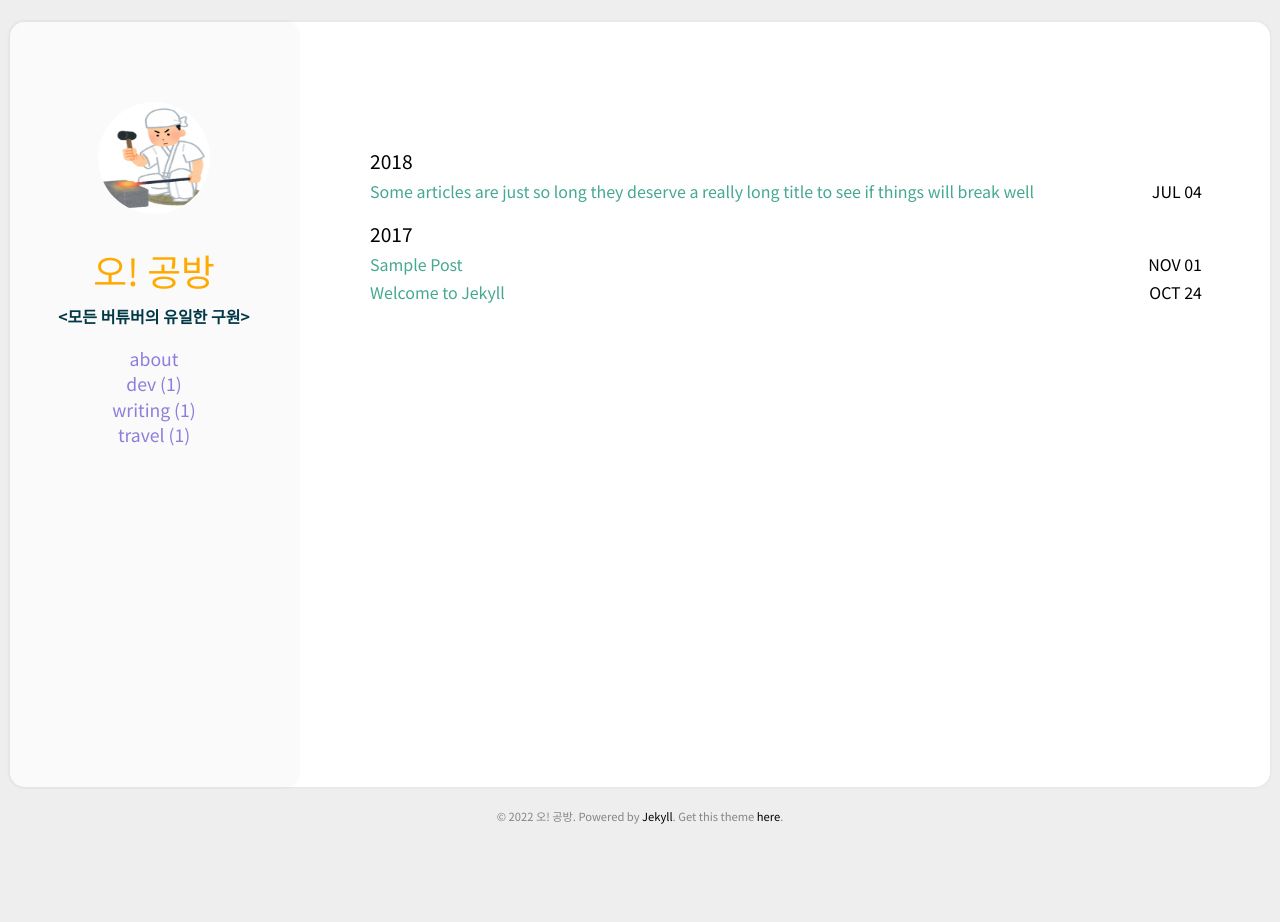
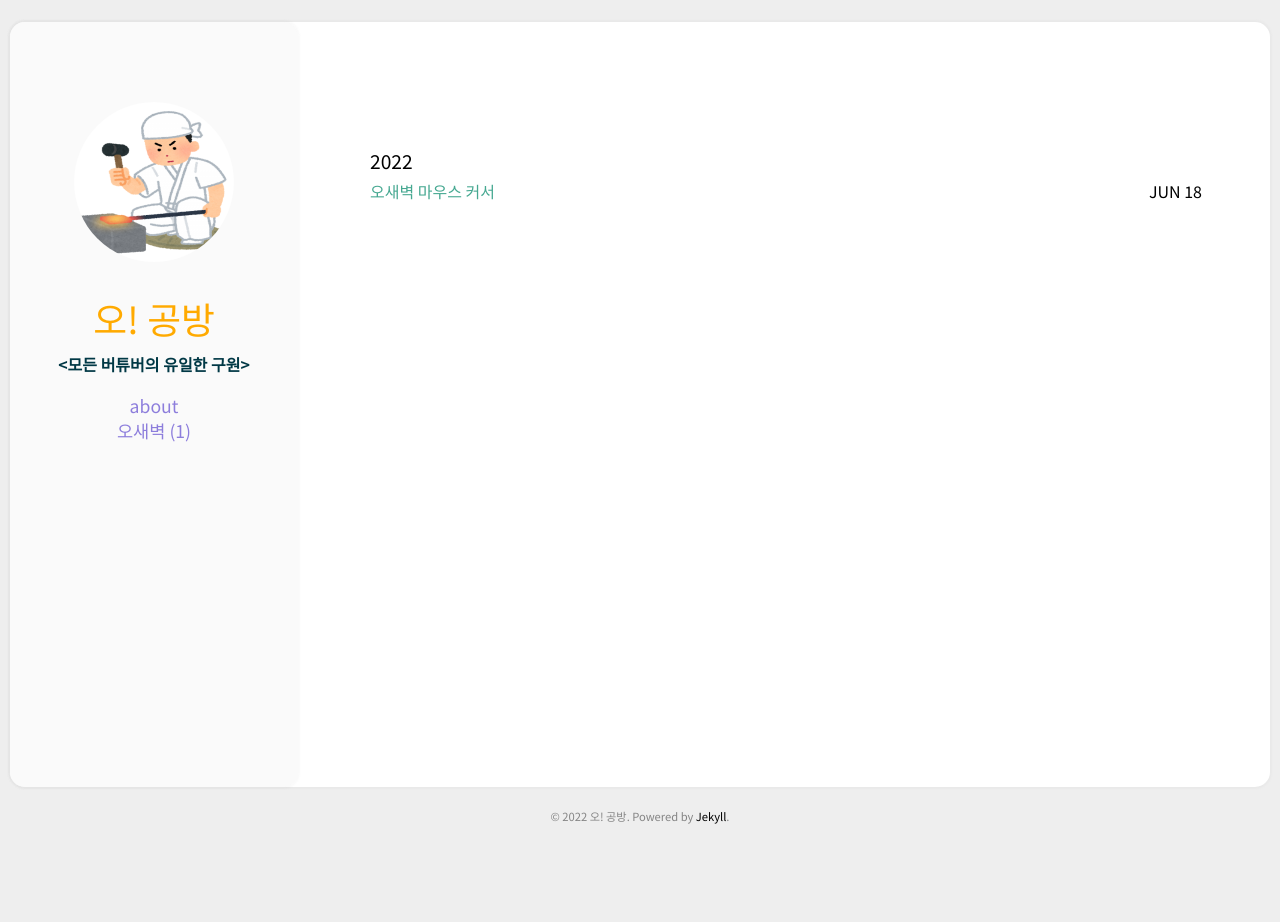
Before and after one commit to atelierO/atelierO, a Jekyll site: the page built from index.html, in a window 1280 px wide. Built offline with Jekyll 4.4.1, drawn with Linux system fonts in a browser that asks for light colours.

Commit message:
second impact

````diff
--- a/_includes/footer.html
+++ b/_includes/footer.html
@@ -2,7 +2,6 @@
   <div>
     &copy; {{ site.time | date: '%Y' }} {{ site.user.name }}.
     Powered by <a href="http://jekyllrb.com" target="_blank">Jekyll</a>.
-    Get this theme
-    <a href="https://github.com/starry99/catbook" target="_blank">here</a>.
+
   </div>
 </footer>
--- a/_includes/header.html
+++ b/_includes/header.html
@@ -10,7 +10,9 @@
     </a>
     <span class="header_name">{{ site.user.name }}</span>
     <span class="header_job">{{ site.user.job }}</span>
-    <span class="header_mes">{{ site.user.message }}</span>    <nav class="nav">
+    <span class="header_mes">{{ site.user.message }}</span>
+
+    <nav class="nav">
       {% if site.user.aboutme %}
       <ul class="nav_list">
         <li class="nav_item">
--- a/_posts/2018-07-04-t1.md
+++ /dev/null
@@ -1,7 +0,0 @@
----
-title: Some articles are just so long they deserve a really long title to see if things will break well
-categories: [travel]
-comments: true
----
-
-Lorem ipsum dolor sit amet, consectetur adipiscing elit. Fusce bibendum neque eget nunc mattis eu sollicitudin enim tincidunt. Vestibulum lacus tortor, ultricies id dignissim ac, bibendum in velit. Proin convallis mi ac felis pharetra aliquam. Curabitur dignissim accumsan rutrum. In arcu magna, aliquet vel pretium et, molestie et arcu. Mauris lobortis nulla et felis ullamcorper bibendum. Phasellus et hendrerit mauris. Proin eget nibh a massa vestibulum pretium. Suspendisse eu nisl a ante aliquet bibendum quis a nunc. Praesent varius interdum vehicula. Aenean risus libero, placerat at vestibulum eget, ultricies eu enim. Praesent nulla tortor, malesuada adipiscing adipiscing sollicitudin, adipiscing eget est.
--- /dev/null
+++ b/_posts/오새벽/2022-06-18-ohdawn_cursor.md
@@ -0,0 +1,21 @@
+---
+title: 오새벽 마우스 커서
+categories: [오새벽]
+comments: true
+---
+
+![CURSOR_INTRO](https://cdn.discordapp.com/attachments/987651683687481394/987651807360729099/cursor_intro.png)
+
+귀여운 오새벽의 마우스커서
+
+<!--
+```ruby
+def print_hi(name)
+  puts "Hi, #{name}"
+end
+print_hi('Tom')
+#=> prints 'Hi, Tom' to STDOUT.
+``` -->
+
+[Download KR](https://cdn.discordapp.com/attachments/987652135107850315/987652350753775646/oh_dawn_cursor_kor.zip)
+[Download EN](https://cdn.discordapp.com/attachments/987652135107850315/987652635291160596/oh_dawn_cursor_eng.zip)
--- a/assets/css/main.scss
+++ b/assets/css/main.scss
@@ -323,18 +323,18 @@ img {
 .header_circle {
     border: none;
     box-sizing: border-box;
-    height: 7rem;
-    width: 7rem;
+    height: 10rem;
+    width: 10rem;
     border-radius: 50%;
 
     img {
         @extend .header_circle;
     }
 
-    &:hover {
-        cursor: pointer;
-        animation: jiggle 2s ease-in-out infinite;
-    }
+    // &:hover {
+    //     cursor: pointer;
+    //     animation: jiggle 2s ease-in-out infinite;
+    // }
 
     @include mobile-only {
         bottom: 0;
@@ -349,6 +349,7 @@ img {
     margin-top: 2rem;
     color: var(--name_font);
     font-size: 2.3em;
+    font-weight: 500;
 }
 
 .header_job {
@@ -413,7 +414,7 @@ img {
 }
 
 .nav {
-    margin-top: 1.2rem;
+    margin-top: 1.1rem;
 
     @include mobile-only {
         display: none;
--- a/categories/dev.html
+++ /dev/null
@@ -1,6 +0,0 @@
----
-layout: page
-type: dev
----
-
-{% include archive.html %}
--- a/categories/writing.html
+++ b/categories/오새벽.html
@@ -1,6 +1,6 @@
 ---
 layout: page
-type: writing
+type: 오새벽
 ---
 
 {% include archive.html %}
````
Also changed, not shown: _posts/2017-10-24-welcome.md (deleted, +0 -25 lines), _posts/2017-11-01-s2.md (deleted, +0 -52 lines), aboutme.html (+22 -3 lines).
